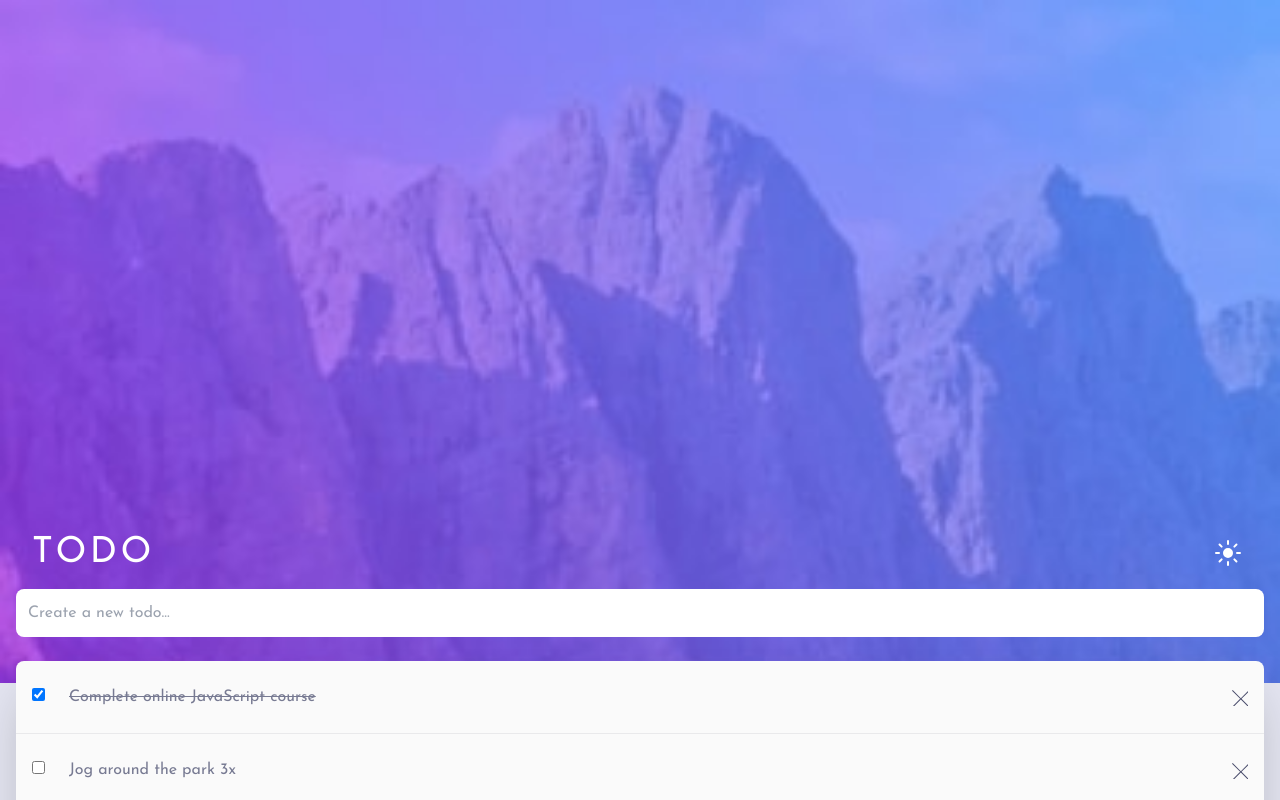
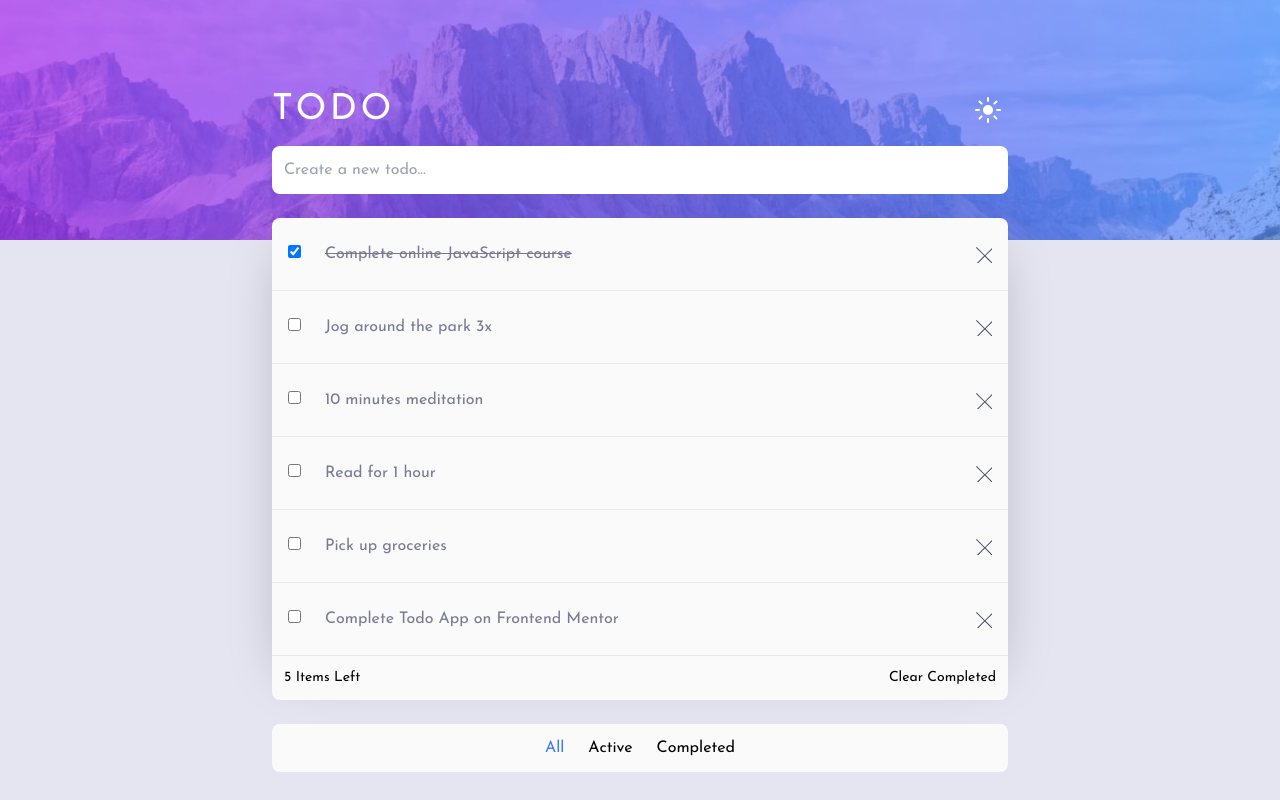
Before and after one commit to faroeq33/todoapp, a React (Vite) app: page / in a window 1280 px wide. Shown: the top 800 px of the page. Built offline with nearby package versions, Linux system fonts and the light colour scheme.

Commit message:
Update background image for desktop

```diff
--- a/src/App.tsx
+++ b/src/App.tsx
@@ -9,7 +9,7 @@ function App() {
     <>
       <ThemeProviderWrapper>
         <BackGroundImage />
-        <div className="negativemargin" style={{ marginTop: -150 }}>
+        <div className="max-w-3xl mx-auto" style={{ marginTop: -150 }}>
           <Nav />
           <div className="m-4">
             <main className="flex">
--- a/src/components/custom-ui/BackGroundImage.tsx
+++ b/src/components/custom-ui/BackGroundImage.tsx
@@ -5,12 +5,19 @@ function BackGroundImage() {
 
   const getThemeImage = () => {
     if (theme === "light") {
-      return "src/assets/images/bg-mobile-light.jpg";
+      return "src/assets/images/bg-desktop-light.jpg";
     }
-    return "src/assets/images/bg-mobile-dark.jpg";
+    return "src/assets/images/bg-desktop-dark.jpg";
   };
 
-  return <img src={getThemeImage()} alt="Chanel Perfume" className="w-full" />;
+  return (
+    <img
+      src={getThemeImage()}
+      alt="Chanel Perfume"
+      className="object-cover w-full"
+      style={{ maxHeight: "30vh" }}
+    />
+  );
 }
 
 export default BackGroundImage;
--- a/src/components/custom-ui/Nav.tsx
+++ b/src/components/custom-ui/Nav.tsx
@@ -4,7 +4,7 @@ import { ModeToggle } from "../darkmode/ModeToggle";
 function Nav() {
   return (
     <nav className="bg-transparent">
-      <div className="flex flex-row justify-between px-8">
+      <div className="flex flex-row justify-between px-4">
         <Logo />
         <ModeToggle />
       </div>
```
